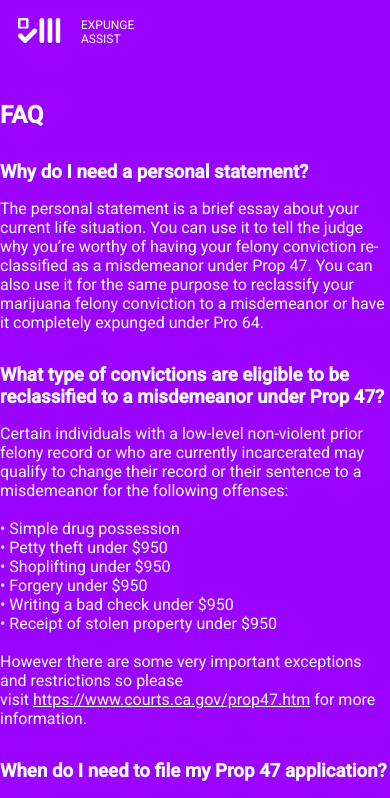
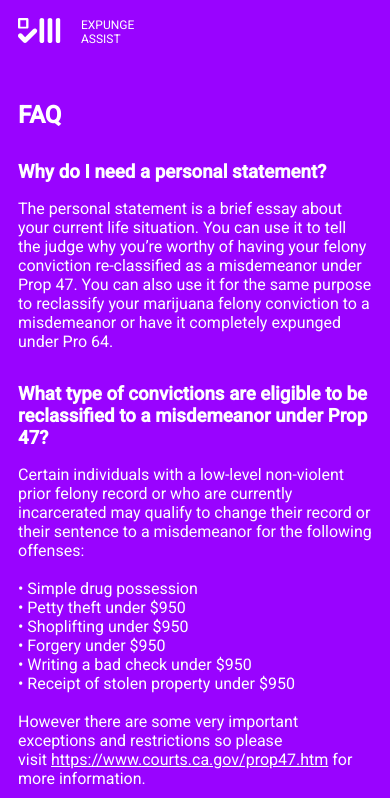
Before and after one commit to hackforla/expunge-assist, a React (Create React App) app in the folder products/statement-generator/: page /FAQ in a window 390 px wide. Shown: the top 798 px of the page. Built offline with nearby package versions, Linux system fonts and the light colour scheme.

Commit message:
contentContainer style has padding for mobile

```diff
--- a/products/statement-generator/src/components/Form.tsx
+++ b/products/statement-generator/src/components/Form.tsx
@@ -47,7 +47,7 @@ const Form = ({
   }
 
   return (
-    <div className={utilityClasses.contentContainer}>
+    <>
       {currentStep === STEP_ENUMS.BEFORE_YOU_BEGIN && (
         <BeforeYouBegin onChangeAffirmation={onChangeAffirmation} />
       )}
@@ -157,7 +157,7 @@ const Form = ({
       {currentStep === STEP_ENUMS.DOWNLOAD && (
         <Download formState={formState} />
       )}
-    </div>
+    </>
   );
 };
 
--- a/products/statement-generator/src/styles/utilityStyles.ts
+++ b/products/statement-generator/src/styles/utilityStyles.ts
@@ -8,7 +8,6 @@ interface IStyleProps {
 const useUtilityStyles = makeStyles<Theme>((theme) =>
   createStyles({
     primaryContainer: {
-      padding: '18px 0',
       display: 'flex',
       flex: '1 0 auto',
       flexDirection: 'column',
@@ -32,6 +31,7 @@ const useUtilityStyles = makeStyles<Theme>((theme) =>
       maxWidth: '600px',
       minWidth: '300px',
       width: '100%',
+      padding: '18px',
 
       marginLeft: 'auto',
       marginRight: 'auto',
```
